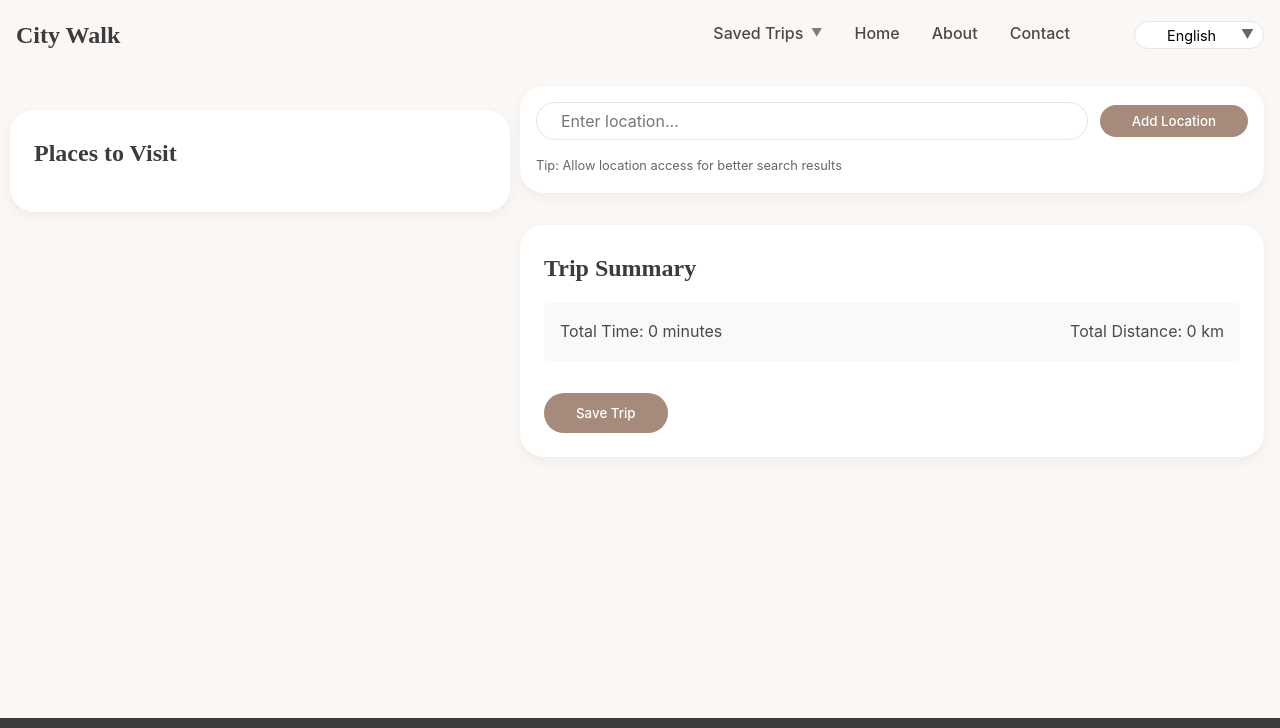
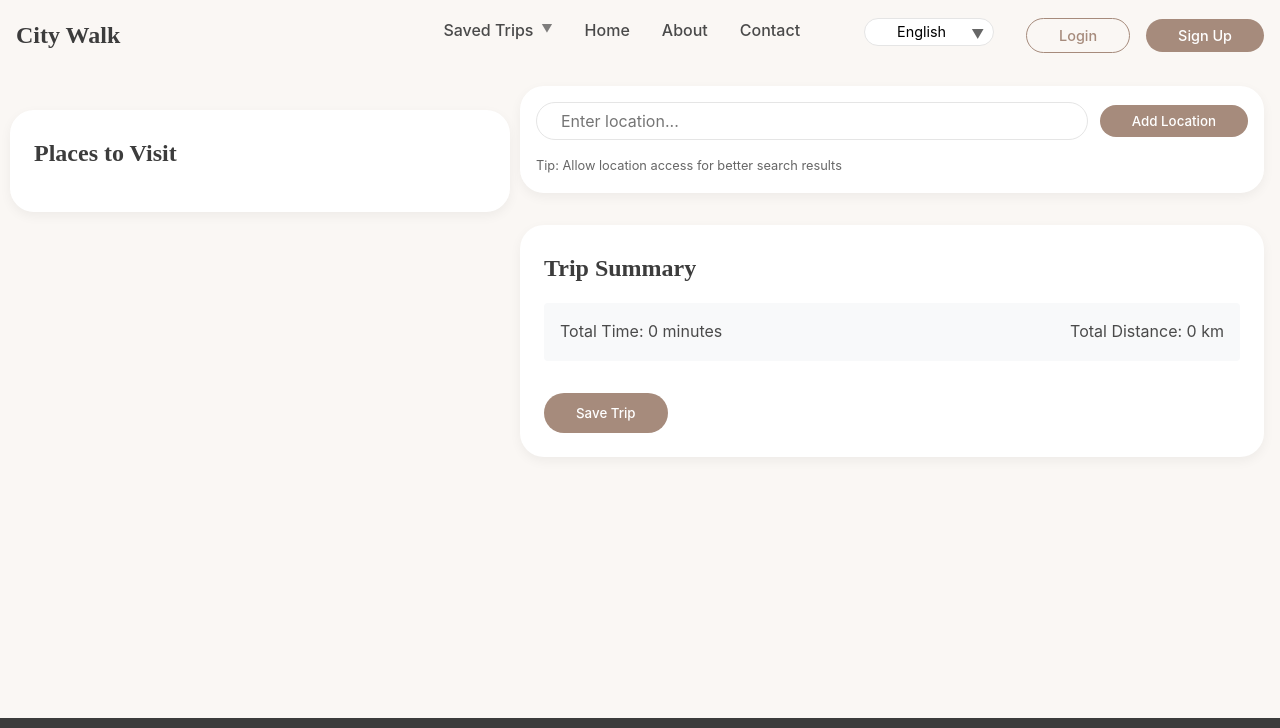
Before and after one commit to Sean-Xiao-Liu/CityWalk, a plain HTML site: page index.html in a window 1280 px wide. Shown: the top 728 px of the page. Drawn offline with nearby package versions, Linux system fonts and the light colour scheme.

Commit message:
add login and sign up button

```diff
--- a/index.html
+++ b/index.html
@@ -25,6 +25,10 @@
                         <option value="en" data-icon="🇺🇸">English</option>
                         <option value="zh" data-icon="🇨🇳">中文</option>
                     </select>
+                </li>
+                <li class="auth-buttons">
+                    <button id="loginBtn">Login</button>
+                    <button id="signupBtn">Sign Up</button>
                 </li>
             </ul>
         </nav>
--- a/styles.css
+++ b/styles.css
@@ -1224,3 +1224,41 @@ footer a:hover {
     color: #666;
     line-height: 1.4;
 }
+
+.auth-buttons {
+    display: flex;
+    gap: 1rem;
+    align-items: center;
+}
+
+.auth-buttons button {
+    padding: 0.5rem 2rem;
+    border-radius: 20px;
+    border: none;
+    font-size: 0.9rem;
+    cursor: pointer;
+    transition: all 0.3s ease;
+    font-family: "Inter", sans-serif;
+    font-weight: 500;
+}
+
+#loginBtn {
+    background-color: transparent;
+    border: 1px solid #A68B7C;
+    color: #A68B7C;
+}
+
+#loginBtn:hover {
+    background-color: #A68B7C;
+    color: white;
+}
+
+#signupBtn {
+    background-color: #A68B7C;
+    color: white;
+}
+
+#signupBtn:hover {
+    background-color: #8E7567;
+    box-shadow: 0 4px 12px rgba(0,0,0,0.1);
+}
```
